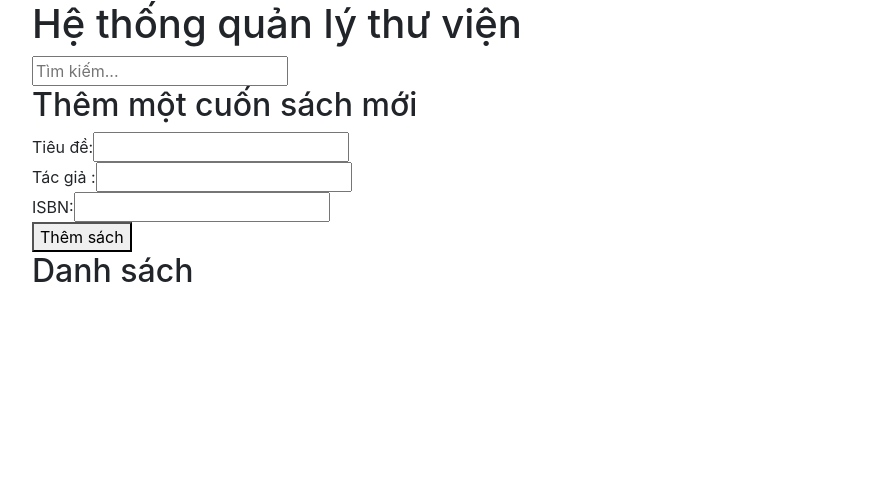
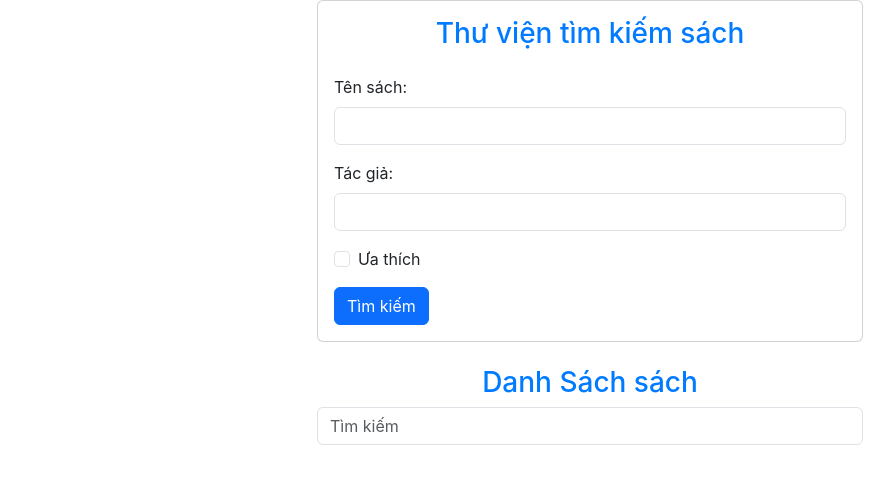
Before and after one commit to viethieu200698/T2311E_ExamReact, a React (Create React App) app: page / in a window 1280 px wide. Shown: the top 484 px of the page, without its empty margins (50-944 px from the left). Built offline with nearby package versions, Linux system fonts and the light colour scheme.

Commit message:
hieu exam

```diff
--- a/src/App.js
+++ b/src/App.js
@@ -1,92 +1,85 @@
-// App.js
-import React, { useState } from 'react';
-import './App.css';
+import React, { useState, useEffect } from 'react';
 
-const App = () => {
-  const [bookInfo, setBookInfo] = useState({
-    title: '',
-    author: '',
-    ISBN: ''
-  });
-  const [message, setMessage] = useState('');
+const AddInformationForm = () => {
+  const [title, setTitle] = useState('');
+  const [author, setAuthor] = useState('');
+  const [favorite, setFavorite] = useState(false);
+  const [successMessage, setSuccessMessage] = useState('');
+  const [books, setBooks] = useState([]);
   const [searchTerm, setSearchTerm] = useState('');
-  const [books, setBooks] = useState([]);
+  const [searchResults, setSearchResults] = useState([]);
 
-  const handleInputChange = (e) => {
-    const { name, value } = e.target;
-    setBookInfo({
-      ...bookInfo,
-      [name]: value
-    });
-  };
+  useEffect(() => {
+    const results = books.filter(book =>
+      book.title.toLowerCase().includes(searchTerm.toLowerCase())
+    );
+    setSearchResults(results);
+  }, [searchTerm, books]);
 
   const handleSubmit = (e) => {
     e.preventDefault();
-    if (!bookInfo.title || !bookInfo.author || !bookInfo.ISBN) {
-      setMessage('Please fill in all fields.');
-      return;
+    try {
+      setSuccessMessage('File saved successfully');
+      const newBook = { title: title, author: author, favorite: favorite };
+      setBooks([...books, newBook]);
+
+
+      setTitle('');
+      setAuthor('');
+      setFavorite(false);
+    } catch (error) {
+
     }
-
-    // Save to JSON file (simulated)
-    saveToJsonFile(bookInfo);
-    setMessage('File saved successfully.');
-    setBookInfo({ title: '', author: '', ISBN: '' });
   };
-
-  const saveToJsonFile = (data) => {
-    // In a real application, you would perform actual file saving operations here
-    setBooks([...books, data]); // Simulating adding book to a list
-  };
-
-  const handleSearch = (e) => {
-    setSearchTerm(e.target.value);
-  };
-
-  const filteredBooks = books.filter(book => {
-    const { title, author, ISBN } = book;
-    return title.toLowerCase().includes(searchTerm.toLowerCase()) ||
-           author.toLowerCase().includes(searchTerm.toLowerCase()) ||
-           ISBN.toLowerCase().includes(searchTerm.toLowerCase());
-  });
 
   return (
     <div className="container">
-      <h1>Hệ thống quản lý thư viện</h1>
-      <div className="search-bar">
-        <input type="text" placeholder="Tìm kiếm..." value={searchTerm} onChange={handleSearch} />
+      <div className="row justify-content-center">
+        <div className="col-md-6">
+          <div className="card">
+            <div className="card-body">
+              <h3 className="card-title text-center mb-4" style={{ color: '#007bff' }}>Thư viện tìm kiếm sách</h3>
+              <form onSubmit={handleSubmit}>
+                <div className="mb-3">
+                  <label htmlFor="title" className="form-label">Tên sách:</label>
+                  <input type="text" id="title" className="form-control" value={title} onChange={(e) => setTitle(e.target.value)} required />
                 </div>
-      <div className="add-book">
-        <h2>Thêm một cuốn sách mới</h2>
-        <form onSubmit={handleSubmit}>
-          <div className="form-group">
-            <label>Tiêu đề:</label>
-            <input type="text" name="Tiêu đề" value={bookInfo.title} onChange={handleInputChange} />
+                <div className="mb-3">
+                  <label htmlFor="author" className="form-label">Tác giả:</label>
+                  <input type="text" id="author" className="form-control" value={author} onChange={(e) => setAuthor(e.target.value)} required />
                 </div>
-          <div className="form-group">
-            <label>Tác giả :</label>
-            <input type="text" name="Tác Giả" value={bookInfo.author} onChange={handleInputChange} />
+                <div className="mb-3 form-check">
+                  <input type="checkbox" id="favorite" className="form-check-input" checked={favorite} onChange={(e) => setFavorite(e.target.checked)} />
+                  <label htmlFor="favorite" className="form-check-label">Ưa thích</label>
                 </div>
-          <div className="form-group">
-            <label>ISBN:</label>
-            <input type="text" name="ISBN" value={bookInfo.ISBN} onChange={handleInputChange} />
+                <button type="submit" className="btn btn-primary">Tìm kiếm</button>
+              </form>
+              {successMessage && <p className="text-success text-center mt-3">{successMessage}</p>}
             </div>
-          <button type="submit">Thêm sách</button>
-        </form>
-        {message && <p className="message">{message}</p>}
           </div>
-      <div className="Danh sách">
-        <h2>Danh sách</h2>
-        <ul>
-          {filteredBooks.map((book, index) => (
-            <li key={index}>
-              <strong>Title:</strong> {book.title}, <strong>Author:</strong> {book.author}, <strong>ISBN:</strong> {book.ISBN}
+        </div>
+      </div>
+      <div className="row mt-4">
+        <div className="col-md-6 offset-md-3">
+          <h3 className="text-center" style={{ color: '#007bff' }}>Danh Sách sách</h3>
+          <input
+            type="text"
+            className="form-control mb-3"
+            placeholder="Tìm kiếm"
+            value={searchTerm}
+            onChange={(e) => setSearchTerm(e.target.value)}
+          />
+          <ul className="list-group">
+            {searchResults.map((book, index) => (
+              <li key={index} className="list-group-item">
+                <strong style={{ color: '#007bff' }}>Title:</strong> {book.title}, <strong style={{ color: '#007bff' }}>Author:</strong> {book.author}, <strong style={{ color: '#007bff' }}>Favorite:</strong> {book.favorite ? 'Yes' : 'No'}
               </li>
             ))}
           </ul>
         </div>
       </div>
+    </div>
   );
 };
 
-
-export default App;
+export default AddInformationForm;
```
Lines whose indentation alone changed are shown as unchanged.
